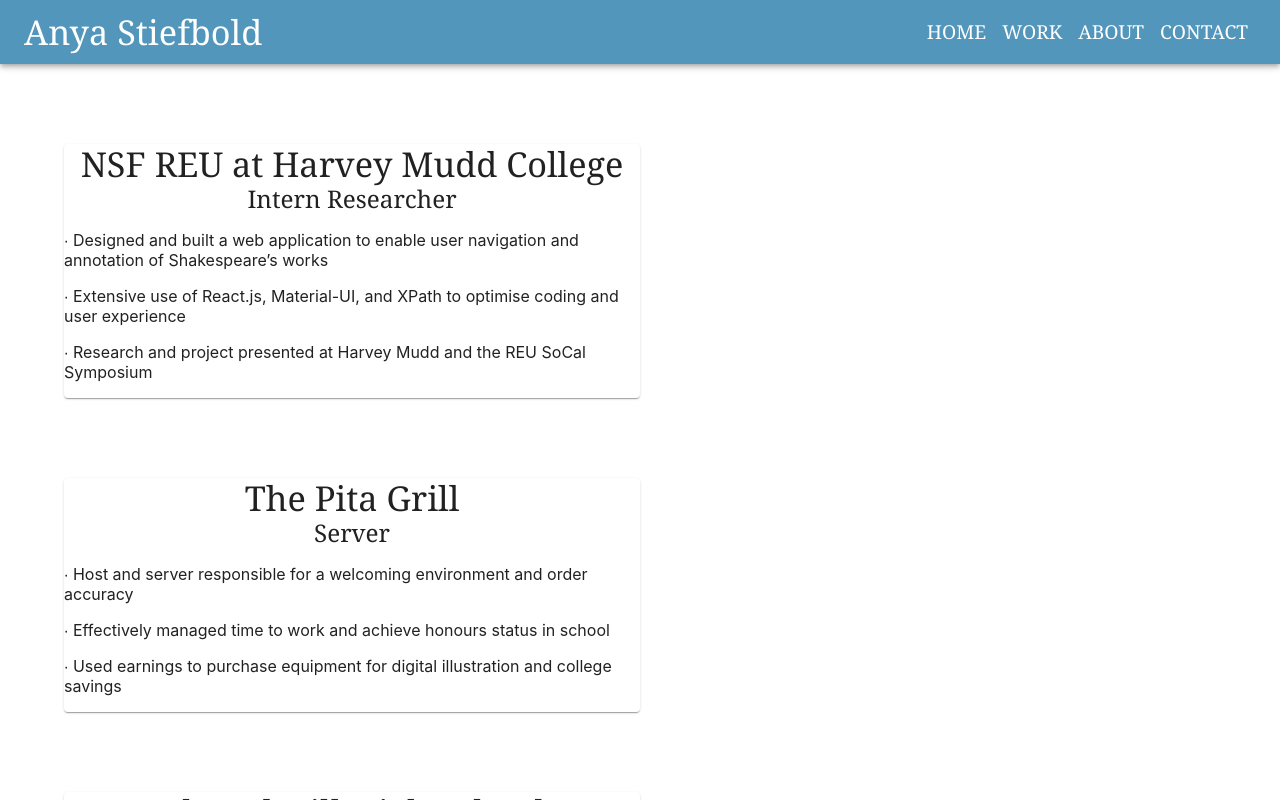
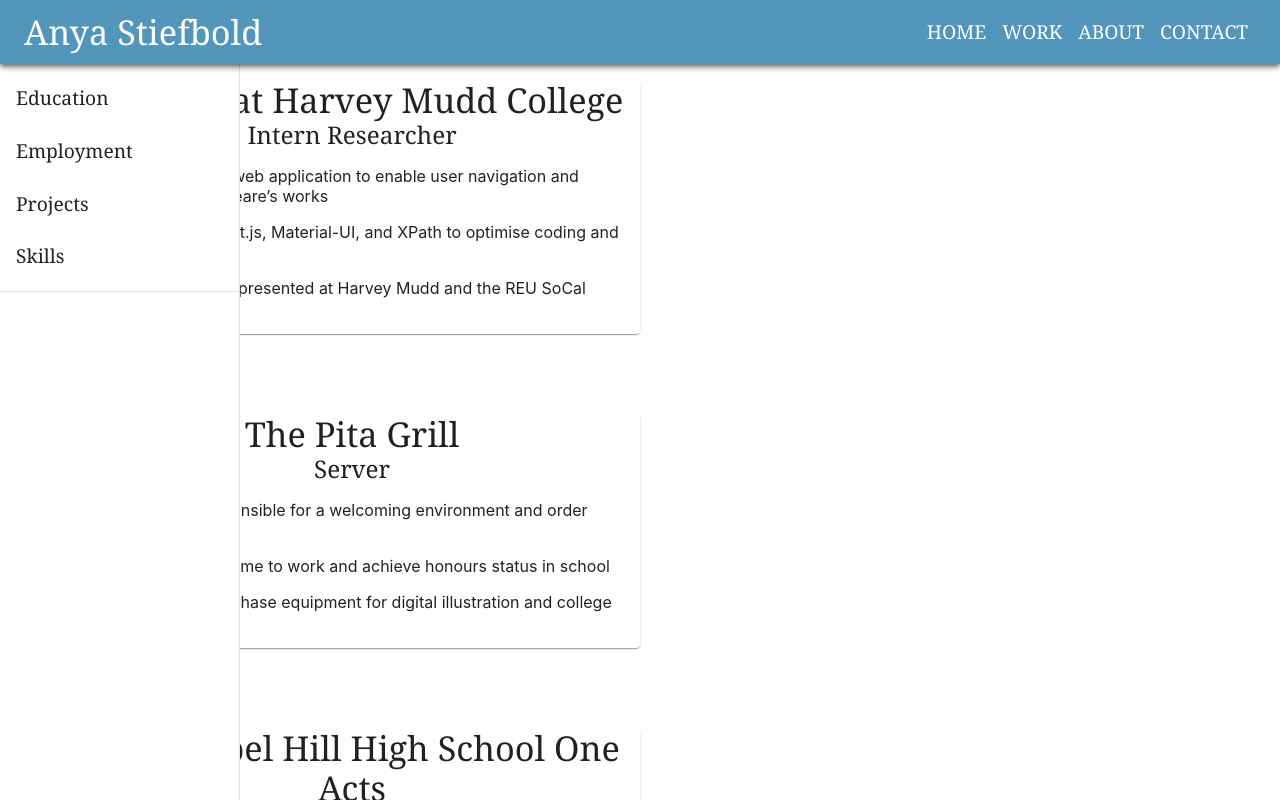
Before and after one commit to AnyaBrynn/online-cv, a React (Create React App) app: page /work in a window 1280 px wide. Shown: the top 800 px of the page. Built offline with nearby package versions, Linux system fonts and the light colour scheme.

Commit message:
Work page navigation

```diff
--- a/src/Components/ResumeInfo/ResumeInfo.js
+++ b/src/Components/ResumeInfo/ResumeInfo.js
@@ -4,10 +4,13 @@ import List from '@mui/material/List'
 import ListItem from '@mui/material/List'
 import Container from '@mui/material/Container'
 import Box from '@mui/material/Box'
+import WorkNav from '../WorkNav/WorkNav'
 
 
 function Contact() {
   return (
+    <>
+    <WorkNav/>
     <main>
     {/* option to view full resume  */}
 
@@ -99,6 +102,7 @@ function Contact() {
     </Container>
 
     </main>
+    </>
   )
 }
 
--- a/src/Components/WorkNav/WorkNav.js
+++ b/src/Components/WorkNav/WorkNav.js
@@ -0,0 +1,50 @@
+import * as React from 'react';
+import Box from '@mui/material/Box';
+import Drawer from '@mui/material/Drawer';
+import AppBar from '@mui/material/AppBar';
+import Toolbar from '@mui/material/Toolbar';
+import List from '@mui/material/List';
+import Divider from '@mui/material/Divider';
+import ListItem from '@mui/material/ListItem';
+import ListItemButton from '@mui/material/ListItemButton';
+import ListItemIcon from '@mui/material/ListItemIcon';
+import ListItemText from '@mui/material/ListItemText';
+import NavBar from '../NavBar/NavBar';
+
+const drawerWidth = 240;
+
+function WorkNav() {
+    return (
+        <>
+        <Box sx={{ display: 'flex' }}>
+        <AppBar position="fixed" sx={{ zIndex: (theme) => theme.zIndex.drawer + 1 }}>
+            <NavBar/>
+        </AppBar>
+        <Drawer
+        variant="permanent"
+        sx={{
+            width: drawerWidth,
+            flexShrink: 0,
+            [`& .MuiDrawer-paper`]: { width: drawerWidth, boxSizing: 'border-box' },
+        }}
+        >
+        <Toolbar />
+        <Box sx={{ overflow: 'auto' }}>
+            <List>
+            {['Education', 'Employment', 'Projects', 'Skills'].map((text, index) => (
+                <ListItem key={text} disablePadding>
+                <ListItemButton>
+                    <ListItemText primary={text} />
+                </ListItemButton>
+                </ListItem>
+            ))}
+            </List>
+            <Divider />
+        </Box>
+        </Drawer>
+        </Box>
+        </>
+    )
+  }
+
+  export default WorkNav
--- a/src/Pages/Work/Work.js
+++ b/src/Pages/Work/Work.js
@@ -6,7 +6,6 @@ import ResumeInfo from '../../Components/ResumeInfo/ResumeInfo'
 function Resume() {
   return (
     <div>
-      <NavBar />
       <ResumeInfo />
     </div>
   )
```
